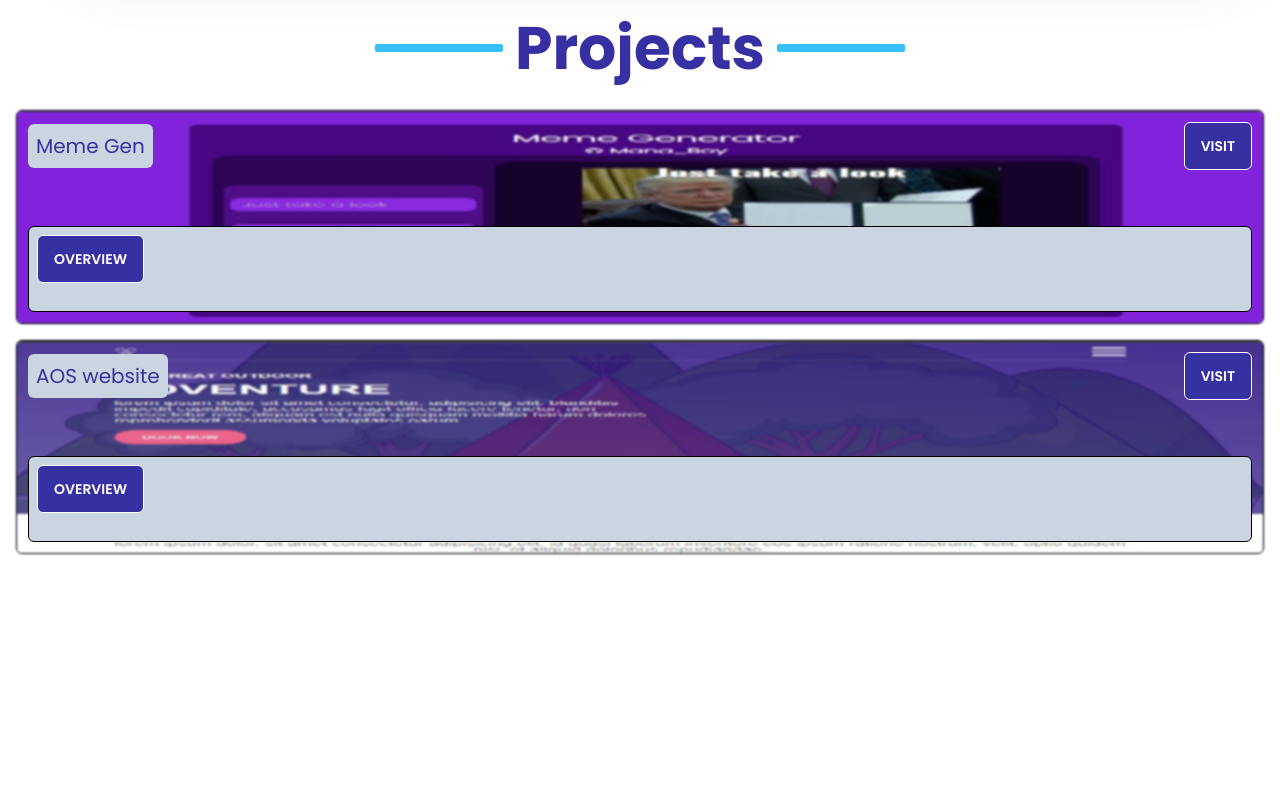
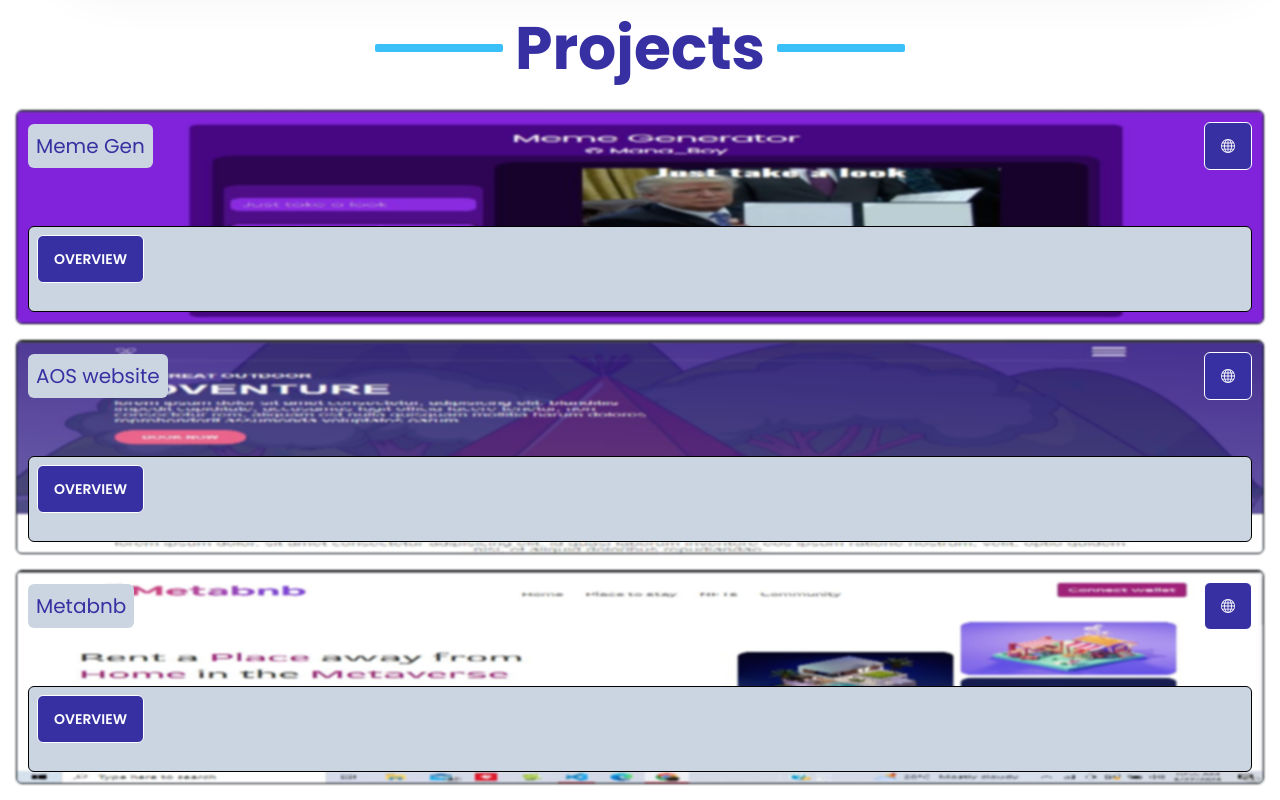
Before and after one commit to manaboy-07/Portfolio, a React (Create React App) app: page / in a window 1280 px wide. Shown: the part 2509-3309 px from the top of the page. Before the commit the page ends 3079 px from the top, so only its background shows below. Built offline with nearby package versions, Linux system fonts and the light colour scheme.

Commit message:
still working on project section

```diff
--- a/src/Components/ProjectProps.jsx
+++ b/src/Components/ProjectProps.jsx
@@ -1,8 +1,8 @@
 /** @format */
 
 import React, { useState } from "react";
-import { BsXLg } from "react-icons/bs";
-function ProjectProps({ name, src, des }) {
+import { BsXLg, BsGlobe } from "react-icons/bs";
+function ProjectProps({ name, src, des, href }) {
   const [overview, setOverview] = useState(false);
   const handleView = () => {
     setOverview(true);
@@ -23,7 +23,9 @@ function ProjectProps({ name, src, des }) {
             {name}
           </h1>
           <button className='btn rounded-md bg-primary text-white hover:bg-primary'>
-            <a href='#'>Visit</a>
+            <a href={href} target='_blank' rel='noreferrer'>
+              <BsGlobe />
+            </a>
           </button>
         </div>
         <div className=' mt-14  blur-bg bg-slate-300  rounded-md p-2'>
--- a/src/Components/Projects.jsx
+++ b/src/Components/Projects.jsx
@@ -3,6 +3,7 @@
 import React, { useState } from "react";
 import meme from "../Assets/meme.JPG";
 import aos from "../Assets/aos.JPG";
+import Metabnb from "../Assets/Metabnb.JPG";
 import ProjectProps from "./ProjectProps";
 function Projects() {
   return (
@@ -20,18 +21,21 @@ function Projects() {
         <ProjectProps
           name='Meme Gen'
           src={meme}
+          href='https://meme-gen-gamma.vercel.app/'
           des='A meme generator made with an api with an input text field'
         />
         <ProjectProps
           name='AOS website'
+          href='https://website-using-aos-lib.vercel.app/'
           src={aos}
           des='A website using the javascript aos library'
         />
-         {/* <ProjectProps
-          name='AOS website'
-          src={aos}
-          des='A website using the javascript aos library'
-        /> */}
+        <ProjectProps
+          name='Metabnb'
+          href="https://metabnb-manaboy.vercel.app/"
+          src={Metabnb}
+          des='An HNG project that involved the world of the metaverse'
+        />
       </section>
     </div>
   );
```
Also changed, not shown: src/Assets/Metabnb.JPG (added), src/Assets/lilies.JPG (added), src/Components/Experience.jsx (added).
